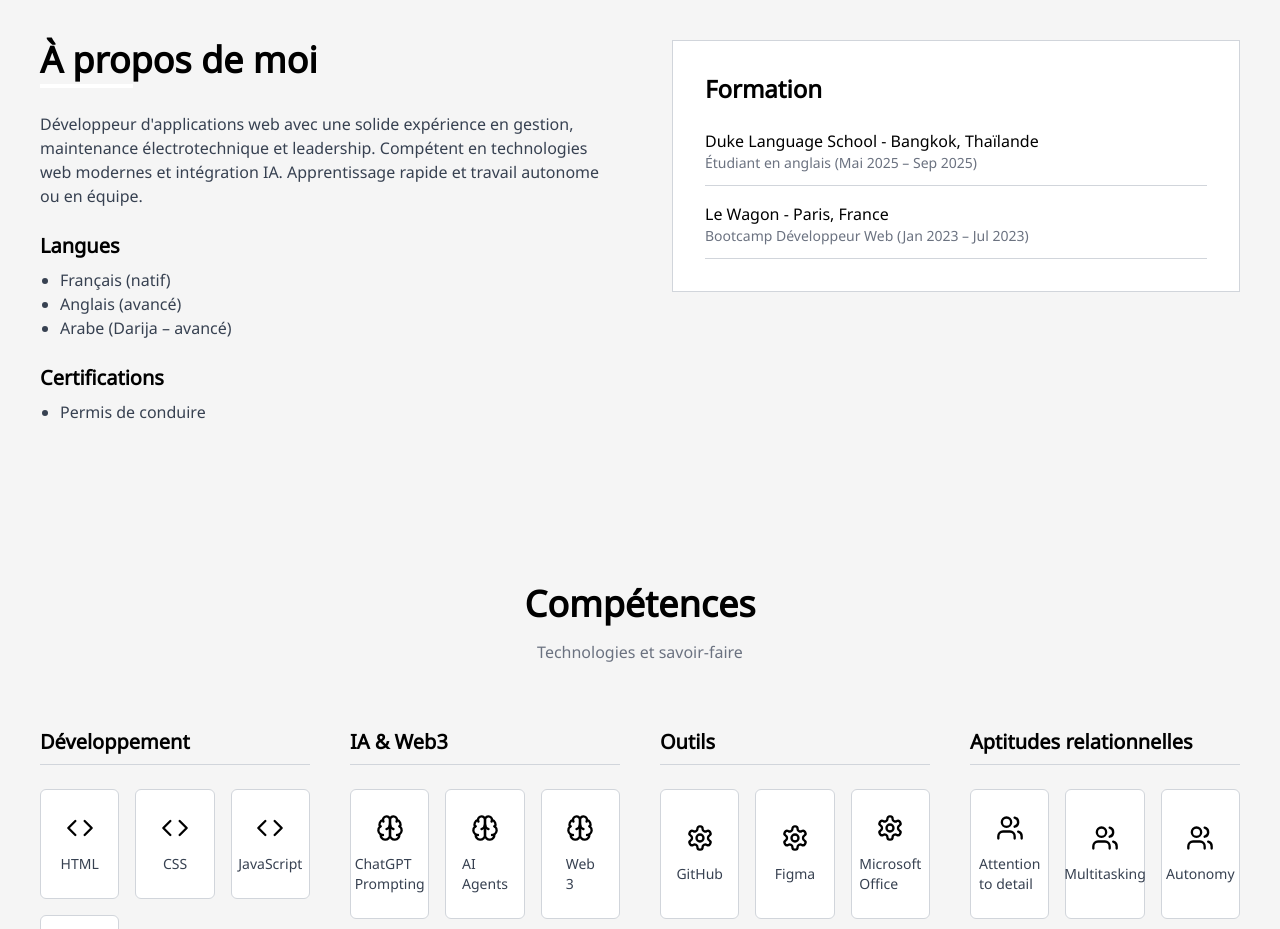
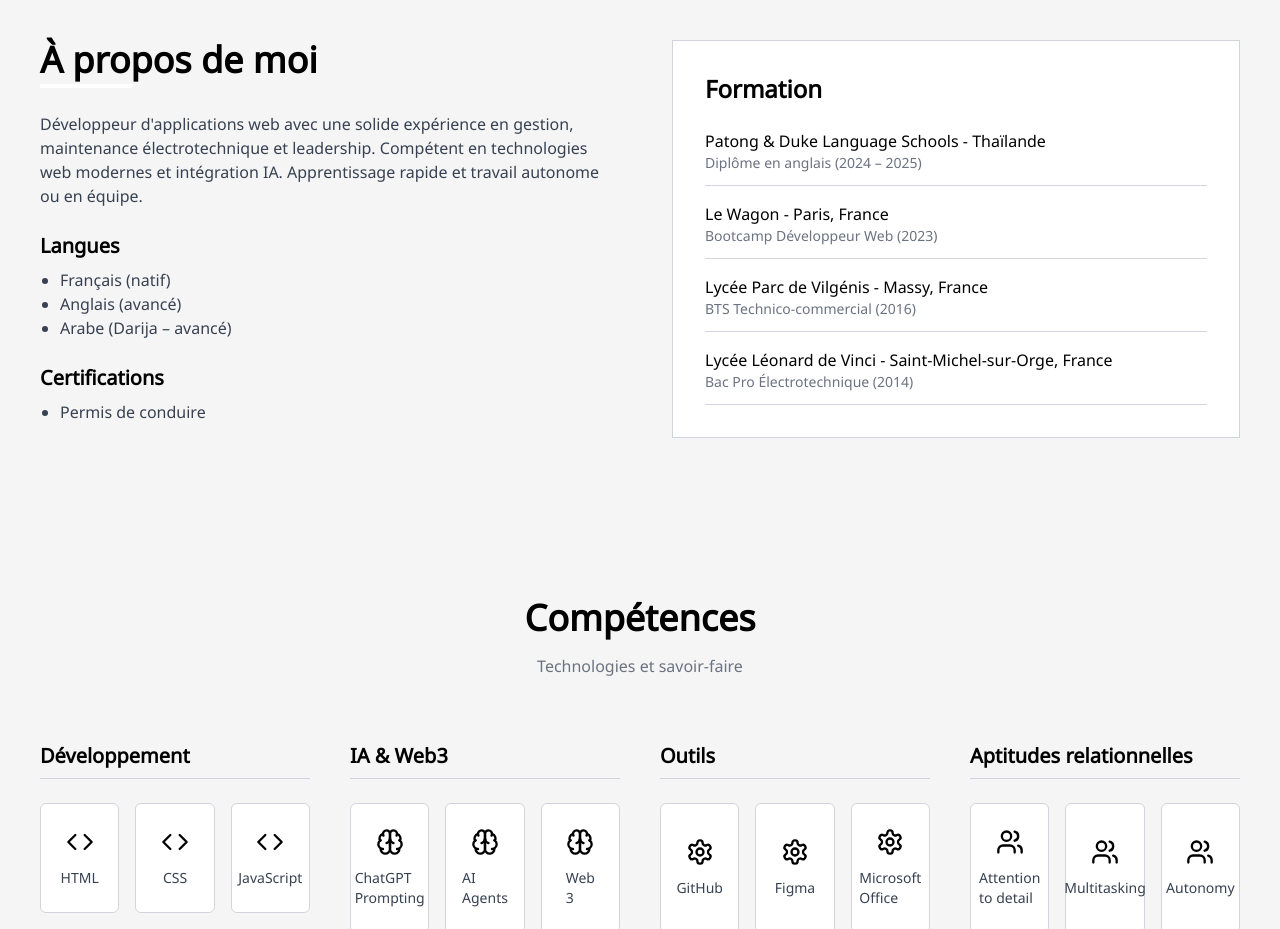
Before and after one commit to parodave/portofoliowebsite, a React (Vite) app: page / in a window 1280 px wide. Shown: the part 840-1769 px from the top of the page. Built offline with nearby package versions, Linux system fonts and the light colour scheme; no server answers; the HTML template or start-up script is replaced by a standard one.

Commit message:
feat(education): add BTS Technico-commercial (2016) & Bac Pro Electrotechnique (2014) + i18n sync

```diff
--- a/src/components/About.tsx
+++ b/src/components/About.tsx
@@ -52,10 +52,10 @@ const About: React.FC = () => {
             <h3 className="text-2xl font-semibold mb-6">{t('about.educationTitle')}</h3>
             <ul className="space-y-4">
               {t('about.education', { returnObjects: true })
-                .map((edu: { school: string; location: string; degree: string; dates: string }) => (
+                .map((edu: { school: string; location: string; degree: string; period: string }) => (
                   <li key={edu.school} className="border-b border-gray-300 dark:border-gray-800 pb-3">
                     <p className="font-medium">{edu.school} - {edu.location}</p>
-                    <p className="text-gray-500 dark:text-gray-400 text-sm">{edu.degree} ({edu.dates})</p>
+                    <p className="text-gray-500 dark:text-gray-400 text-sm">{edu.degree} ({edu.period})</p>
                   </li>
                 ))}
             </ul>
--- a/src/i18n/en.json
+++ b/src/i18n/en.json
@@ -33,16 +33,28 @@
     "educationTitle": "Education",
     "education": [
       {
-        "school": "Duke Language School",
-        "location": "Bangkok, Thailand",
-        "degree": "English Language Student",
-        "dates": "May 2025 – Sep 2025"
+        "school": "Patong & Duke Language Schools",
+        "location": "Thailand",
+        "degree": "English Diploma",
+        "period": "2024 – 2025"
       },
       {
         "school": "Le Wagon",
         "location": "Paris, France",
         "degree": "Web Development Bootcamp",
-        "dates": "Jan 2023 – Jul 2023"
+        "period": "2023"
+      },
+      {
+        "school": "Lycée Parc de Vilgénis",
+        "location": "Massy, France",
+        "degree": "BTS in Technical Sales",
+        "period": "2016"
+      },
+      {
+        "school": "Lycée Léonard de Vinci",
+        "location": "Saint-Michel-sur-Orge, France",
+        "degree": "Vocational Baccalaureate in Electrotechnics",
+        "period": "2014"
       }
     ]
   },
--- a/src/i18n/fr.json
+++ b/src/i18n/fr.json
@@ -33,16 +33,28 @@
     "educationTitle": "Formation",
     "education": [
       {
-        "school": "Duke Language School",
-        "location": "Bangkok, Thaïlande",
-        "degree": "Étudiant en anglais",
-        "dates": "Mai 2025 – Sep 2025"
+        "school": "Patong & Duke Language Schools",
+        "location": "Thaïlande",
+        "degree": "Diplôme en anglais",
+        "period": "2024 – 2025"
       },
       {
         "school": "Le Wagon",
         "location": "Paris, France",
         "degree": "Bootcamp Développeur Web",
-        "dates": "Jan 2023 – Jul 2023"
+        "period": "2023"
+      },
+      {
+        "school": "Lycée Parc de Vilgénis",
+        "location": "Massy, France",
+        "degree": "BTS Technico-commercial",
+        "period": "2016"
+      },
+      {
+        "school": "Lycée Léonard de Vinci",
+        "location": "Saint-Michel-sur-Orge, France",
+        "degree": "Bac Pro Électrotechnique",
+        "period": "2014"
       }
     ]
   },
```
